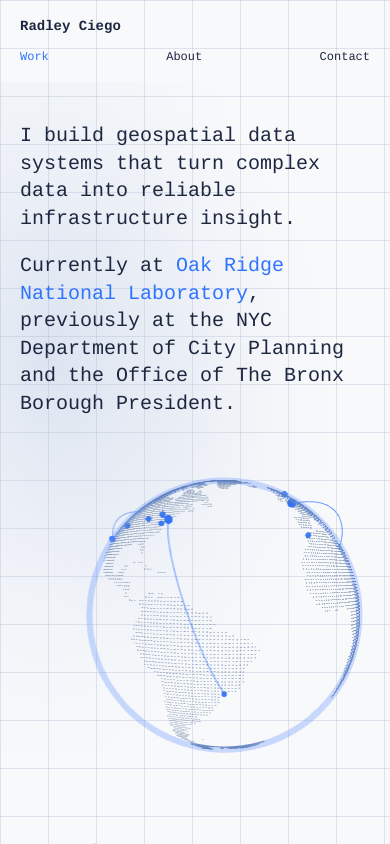
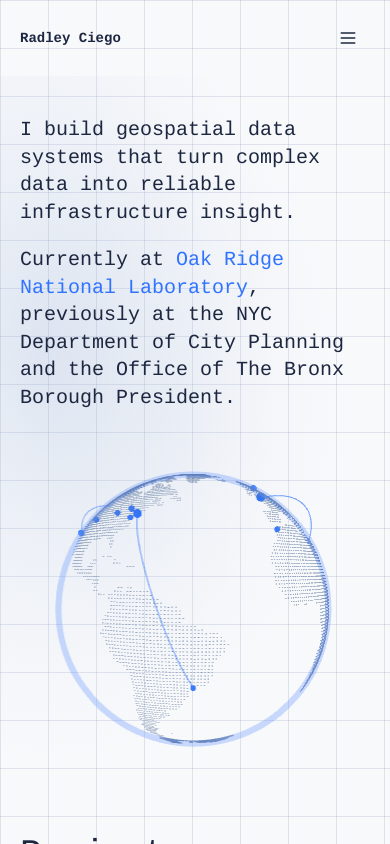
Before and after one commit to radleyciego/radleyciego.com, a Next.js app: page / in a window 390 px wide. Shown: the top 844 px of the page. Built offline with nearby package versions, Linux system fonts and the light colour scheme.

Commit message:
feat: add mobile hamburger nav and center mobile globe

```diff
--- a/src/app/globals.css
+++ b/src/app/globals.css
@@ -85,12 +85,12 @@ body {
    to the stage's right edge inside hero-globe.tsx). */
 .globe-stage {
   width: 86vw;
-  margin-left: calc(7vw - 20px);
+  margin-left: calc(-1vw - 20px);
   margin-right: 0;
 }
 @media (min-width: 640px) {
   .globe-stage {
-    margin-left: calc(7vw - 28px);
+    margin-left: calc(-1vw - 28px);
   }
 }
 @media (min-width: 768px) {
--- a/src/components/nav.tsx
+++ b/src/components/nav.tsx
@@ -2,49 +2,129 @@
 
 import Link from "next/link";
 import { usePathname } from "next/navigation";
+import { useCallback, useEffect, useRef, useState } from "react";
+
+const NAV_LINKS = [
+  { href: "/", label: "Work" },
+  { href: "/about", label: "About" },
+  { href: "/about#contact", label: "Contact" },
+];
+
+function linkClassName(pathname: string, href: string) {
+  const active =
+    href === "/"
+      ? pathname === "/"
+      : href === "/about"
+        ? pathname === "/about"
+        : false;
+  return `transition-colors ${
+    active ? "text-primary" : "text-foreground hover:text-primary"
+  }`;
+}
 
 export function Nav() {
   const pathname = usePathname();
+  const [open, setOpen] = useState(false);
+  const buttonRef = useRef<HTMLButtonElement | null>(null);
+  const menuRef = useRef<HTMLDivElement | null>(null);
+
+  const close = useCallback(() => setOpen(false), []);
+
+  useEffect(() => {
+    if (!open) return;
+    const onKeyDown = (e: KeyboardEvent) => {
+      if (e.key === "Escape") {
+        setOpen(false);
+        buttonRef.current?.focus();
+      }
+    };
+    window.addEventListener("keydown", onKeyDown);
+    return () => window.removeEventListener("keydown", onKeyDown);
+  }, [open]);
+
+  useEffect(() => {
+    if (open) {
+      const firstLink = menuRef.current?.querySelector<HTMLAnchorElement>("a");
+      firstLink?.focus();
+    }
+  }, [open]);
 
   return (
     <header>
-      <nav className="container-site py-4">
-        <div className="flex flex-wrap items-center justify-between gap-x-8 gap-y-3">
+      <nav className="container-site py-4" aria-label="Site">
+        <div className="flex items-center justify-between">
           <Link
             href="/"
             className="font-heading text-sm font-bold text-foreground transition-colors hover:text-primary lg:text-[22px]"
           >
             Radley Ciego
           </Link>
-          <div className="flex w-full items-center justify-between gap-6 font-mono text-[12px] md:w-auto md:justify-end md:gap-8 lg:gap-10 lg:text-[15px]">
+
+          <div className="hidden items-center gap-8 font-mono text-[12px] md:flex lg:gap-10 lg:text-[15px]">
+            {NAV_LINKS.map((link) => (
               <Link
-              href="/"
-              className={`transition-colors ${
-                pathname === "/"
-                  ? "text-primary"
-                  : "text-foreground hover:text-primary"
-              }`}
+                key={link.href}
+                href={link.href}
+                className={linkClassName(pathname, link.href)}
               >
-              Work
+                {link.label}
               </Link>
+            ))}
+          </div>
+
+          <button
+            type="button"
+            ref={buttonRef}
+            onClick={() => setOpen((v) => !v)}
+            aria-expanded={open}
+            aria-controls="mobile-menu"
+            aria-label={open ? "Close navigation" : "Open navigation"}
+            className="flex h-11 w-11 items-center justify-center text-foreground transition-colors hover:text-primary focus-visible:outline-none focus-visible:ring-1 focus-visible:ring-primary md:hidden"
+          >
+            <svg
+              xmlns="http://www.w3.org/2000/svg"
+              width="20"
+              height="20"
+              viewBox="0 0 24 24"
+              fill="none"
+              stroke="currentColor"
+              strokeWidth="2"
+              strokeLinecap="round"
+              strokeLinejoin="round"
+              aria-hidden="true"
+            >
+              {open ? (
+                <>
+                  <path d="M18 6 6 18" />
+                  <path d="m6 6 12 12" />
+                </>
+              ) : (
+                <>
+                  <path d="M4 6h16" />
+                  <path d="M4 12h16" />
+                  <path d="M4 18h16" />
+                </>
+              )}
+            </svg>
+          </button>
+        </div>
+
+        {open && (
+          <div id="mobile-menu" ref={menuRef} className="md:hidden">
+            <div className="mt-4 flex flex-col border-t border-border font-mono text-[15px]">
+              {NAV_LINKS.map((link) => (
                 <Link
-              href="/about"
-              className={`transition-colors ${
-                pathname === "/about"
-                  ? "text-primary"
-                  : "text-foreground hover:text-primary"
-              }`}
+                  key={link.href}
+                  href={link.href}
+                  onClick={close}
+                  className={`${linkClassName(pathname, link.href)} py-3`}
                 >
-              About
+                  {link.label}
                 </Link>
-            <Link
-              href="/about#contact"
-              className="text-foreground transition-colors hover:text-primary"
-            >
-              Contact
-            </Link>
+              ))}
             </div>
           </div>
+        )}
       </nav>
     </header>
   );
```
Lines whose indentation alone changed are shown as unchanged.
